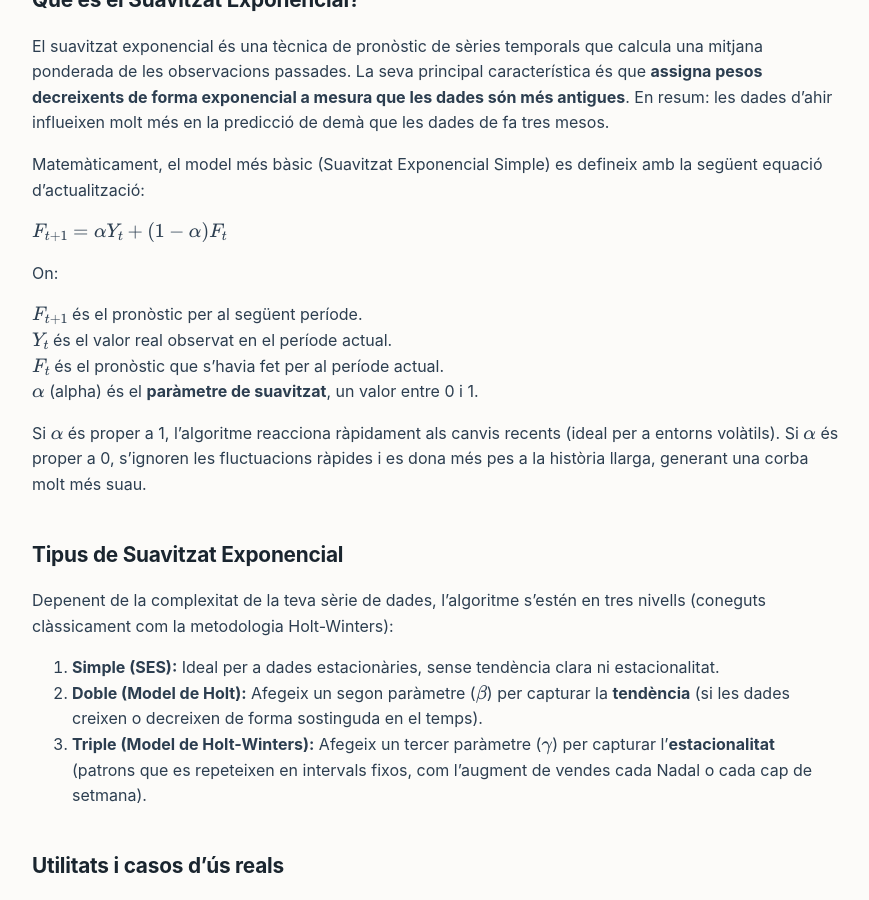
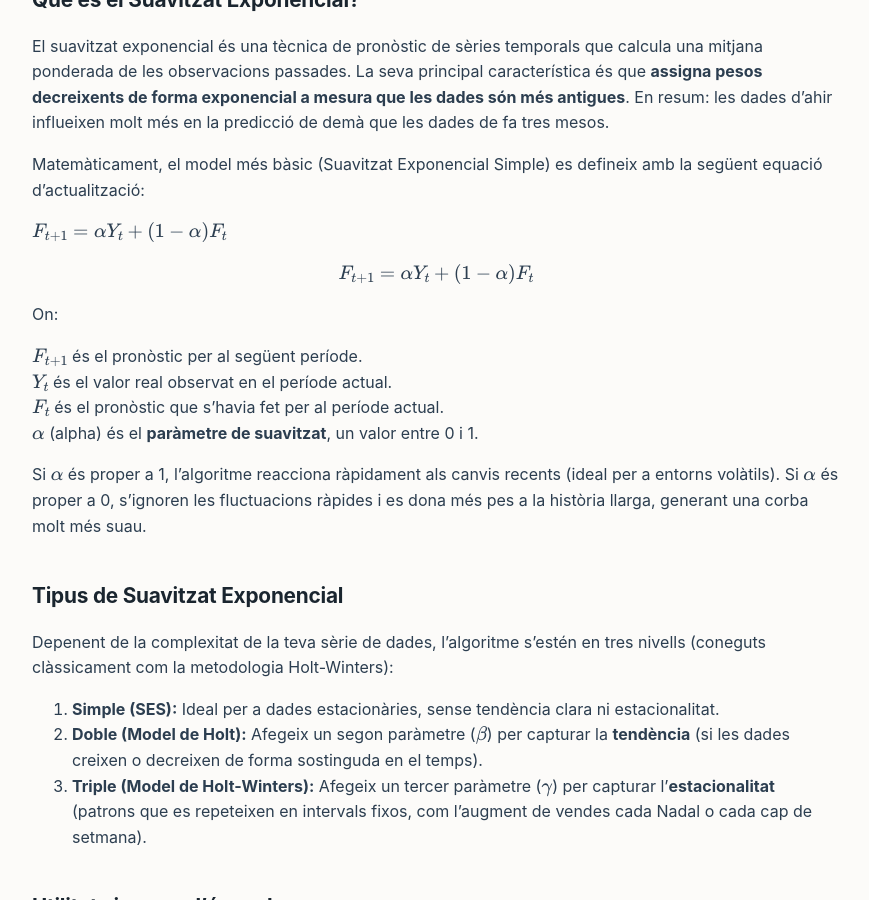
Before and after one commit to alberthr/alberthr.github.io, a Jekyll site: the page built from _posts/2026-06-09-suavitzat-exponencial.md, in a window 1280 px wide and 900 px high, scrolled down 493 px. Shown: the whole window, without its empty margins (204-1073 px from the left). Built offline with Jekyll 4.4.1, drawn with Linux system fonts in a browser that asks for light colours.

Commit message:
Add centered equation for Simple Exponential Smoothing
Added a centered equation for the Simple Exponential Smoothing model.

```diff
--- a/_posts/2026-06-09-suavitzat-exponencial.md
+++ b/_posts/2026-06-09-suavitzat-exponencial.md
@@ -19,6 +19,8 @@ El suavitzat exponencial és una tècnica de pronòstic de sèries temporals que
 Matemàticament, el model més bàsic (Suavitzat Exponencial Simple) es defineix amb la següent equació d'actualització:
 
 $F_{t+1} = \alpha Y_t + (1 - \alpha) F_t$
+
+<center>$F_{t+1} = \alpha Y_t + (1 - \alpha) F_t$</center>
 
 On:
 
```
